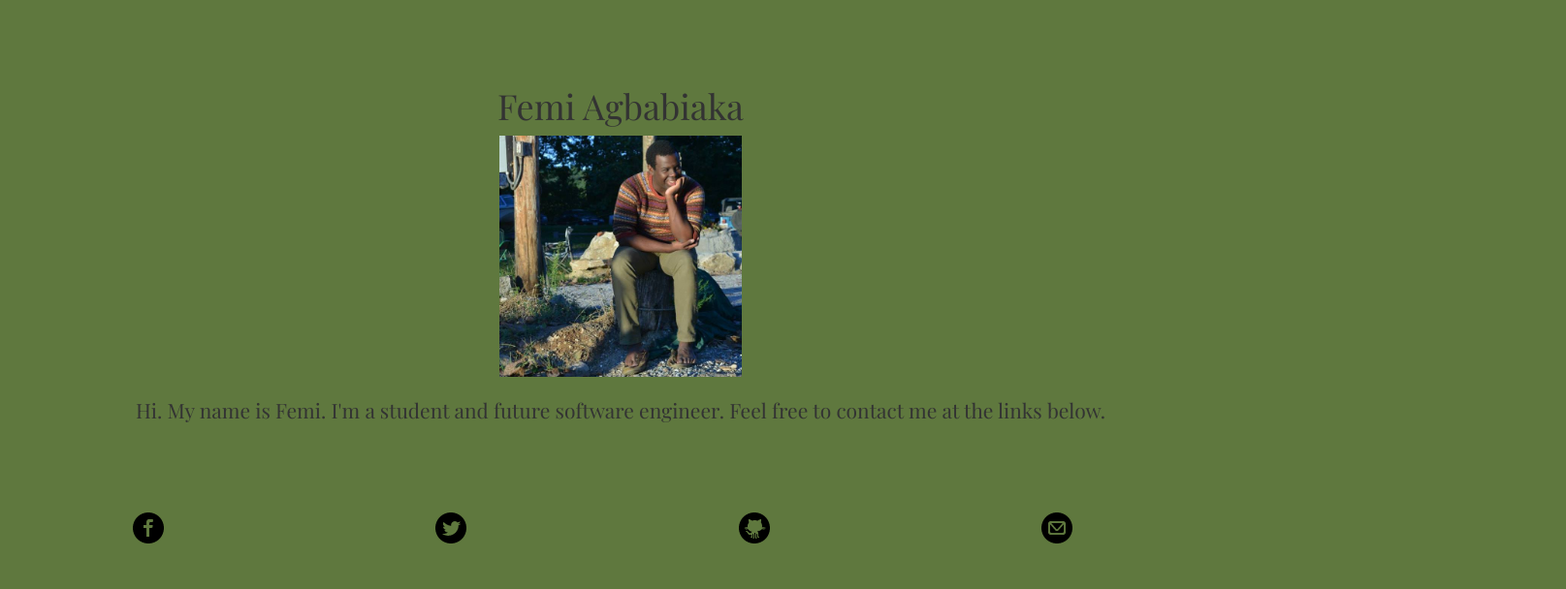
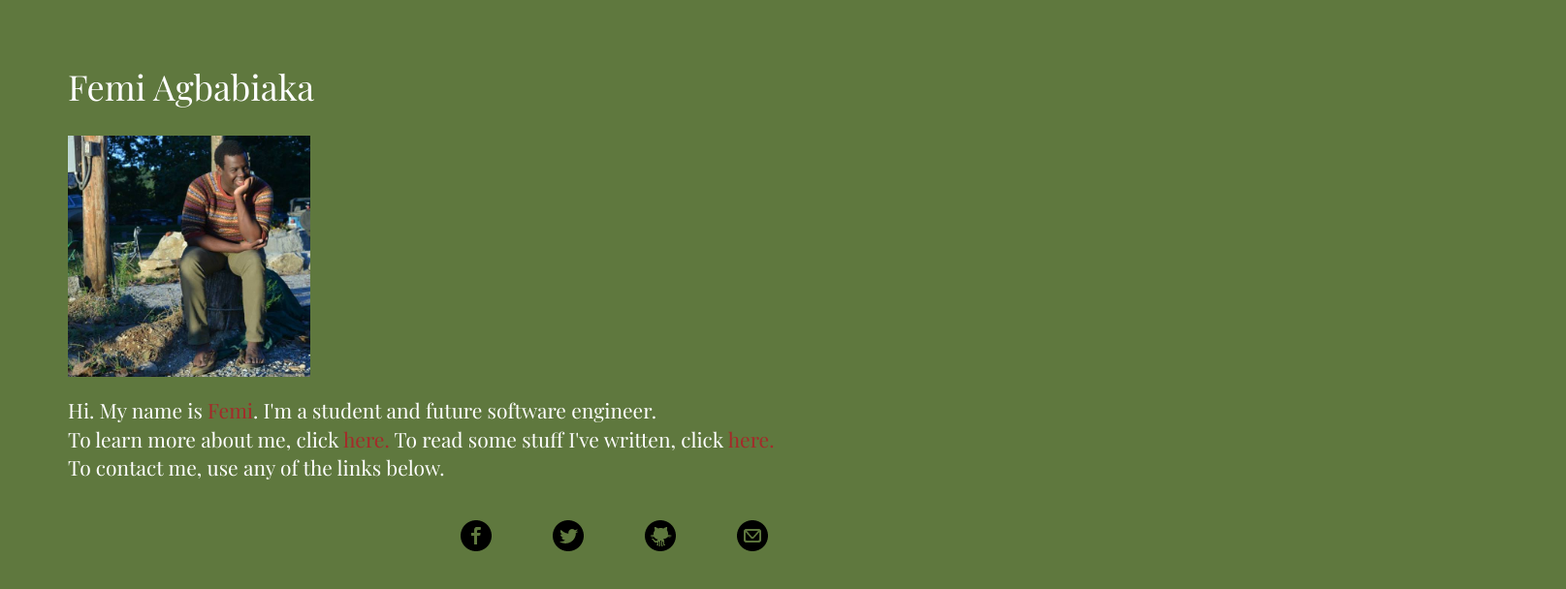
Before and after one commit to femiagbabiaka/femiagbabiaka.github.io, a plain HTML site: page index.html in a window 1280 px wide. Shown: the whole page at 97% size, 1615 px wide, since content can reach past the window. Drawn offline with nearby package versions, Linux system fonts and the light colour scheme.

Commit message:
much better

```diff
--- a/index.html
+++ b/index.html
@@ -8,7 +8,6 @@
     <title>Femi Agbabiaka</title>
     <link rel="stylesheet" href="https://maxcdn.bootstrapcdn.com/bootstrap/3.3.4/css/bootstrap.min.css">
     <link href='http://fonts.googleapis.com/css?family=Playfair+Display' rel='stylesheet' type='text/css'>
-    <link rel="stylesheet" href="jasny-bootstrap.min.css">
     <link rel="stylesheet" type="text/css" href="main.css">
   <!-- HTML5 shim and Respond.js for IE8 support of HTML5 elements and media queries -->
   <!-- WARNING: Respond.js doesn't work if you view the page via file:// -->
@@ -18,36 +17,36 @@
   <![endif]-->
   </head>
   <body>
-    <div class="container-fluid">
+    <div class="container">
       <div class=header-background>
-        <div class='header text-center'>
+        <div class='header'>
           <h1>Femi Agbabiaka</h1>
         </div>
         <div class="row">
-          <img src="10653776_10152669467771223_609266370752110813_n.jpg" class="img-rounded center-block col-xs-12 profile-pic">
+          <img src="10653776_10152669467771223_609266370752110813_n.jpg" class="col-xs-12 profile-pic">
         </div>
-        <div class='text-center description'>
-          <p class= 'lead'>Hi. My name is Femi. I'm a student and future software engineer. Feel free to contact me at the links below.</p>
+        <div class='description'>
+          <p class= 'lead'>Hi. My name is <span style="color:brown">Femi</span>. I'm a student and future software engineer.<br>
+          To learn more about me, click <a href="aboutme.html" class="thatonelink">here.</a> To read some stuff I've written, click <a href="mywriting.html" class="thatonelink">here.</a> <br> To contact me, use any of the links below.</p>
         </div>
       </div>
         <div class='row contact-links'>
-        <ul class='col-xs-12 col-md-offset-1 icons'>
-          <div class='icon col-xs-3'>
+        <ul class= 'col-xs-12 col-md-offset-4 icons'>
+          <div class='icon col-xs-3 col-md-1'>
             <li><a href="https://www.facebook.com/superfemi1"><img src="facebook.png" alt="Facebook"></a></li>
           </div>
-          <div class='icon col-xs-3'>
+          <div class='icon col-xs-3 col-md-1'>
             <li><a href="https://twitter.com/femiagbabiaka"><img src="twitter.png" alt="Twitter"></a></li>
           </div>
-          <div class='icon col-xs-3'>
+          <div class='icon col-xs-3 col-md-1'>
             <li><a href="https://github.com/femiagbabiaka"><img src="github_alt.png" alt="Github"></a></li>
           </div>
-          <div class='icon col-xs-3'>
+          <div class='icon col-xs-3 col-md-1'>
             <li><a href="mailto:femianthonyagbabiaka@gmail.com"><img src="email.png" alt="Email me"></a></li>
           </div>
         </ul>
         </div>
     </div>
-    <script src="jasny-bootstrap.min.js"></script>
     <script src="https://code.jquery.com/jquery-1.11.2.min.js"></script>
     <script src="https://code.jquery.com/jquery-migrate-1.2.1.min.js"></script>
     <script src="https://netdna.bootstrapcdn.com/bootstrap/3.2.0/js/bootstrap.min.js"></script>
--- a/main.css
+++ b/main.css
@@ -3,14 +3,13 @@
 }
 
 .icons {
-  padding-top: 70px;
-  float: center;
+  padding-top: 20px;
 }
 
 body {
-  padding-top: 70px;
+  padding-top: 50px;
   background-color: 5f783e;
-  text-color: black;
+  color: white;
 }
 
 .center-block {
@@ -20,6 +19,7 @@ body {
 .profile-pic {
   max-height: 280px;
   max-width: 280px;
+  padding-top: 20px;
 }
 
 .description {
@@ -35,3 +35,7 @@ body {
   margin-left: auto;
   margin-right: auto;
 }
+
+.thatonelink {
+  color: brown;
+}
```
